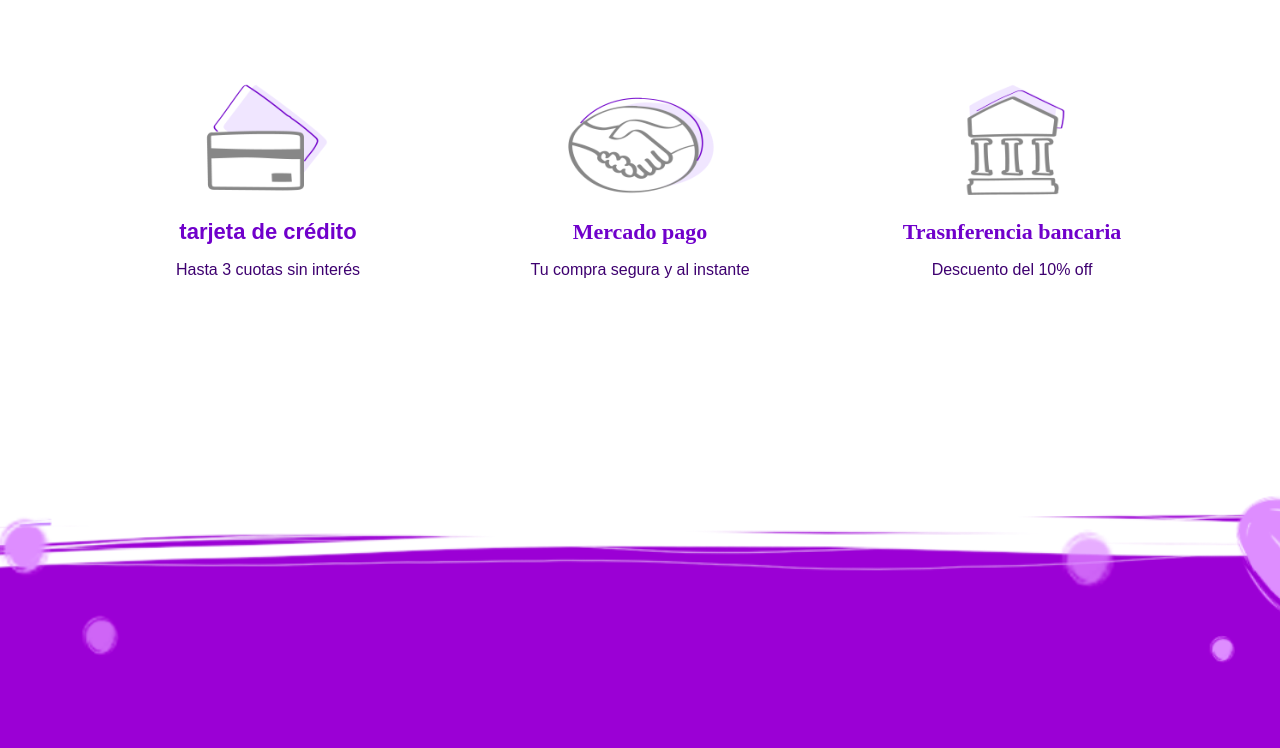
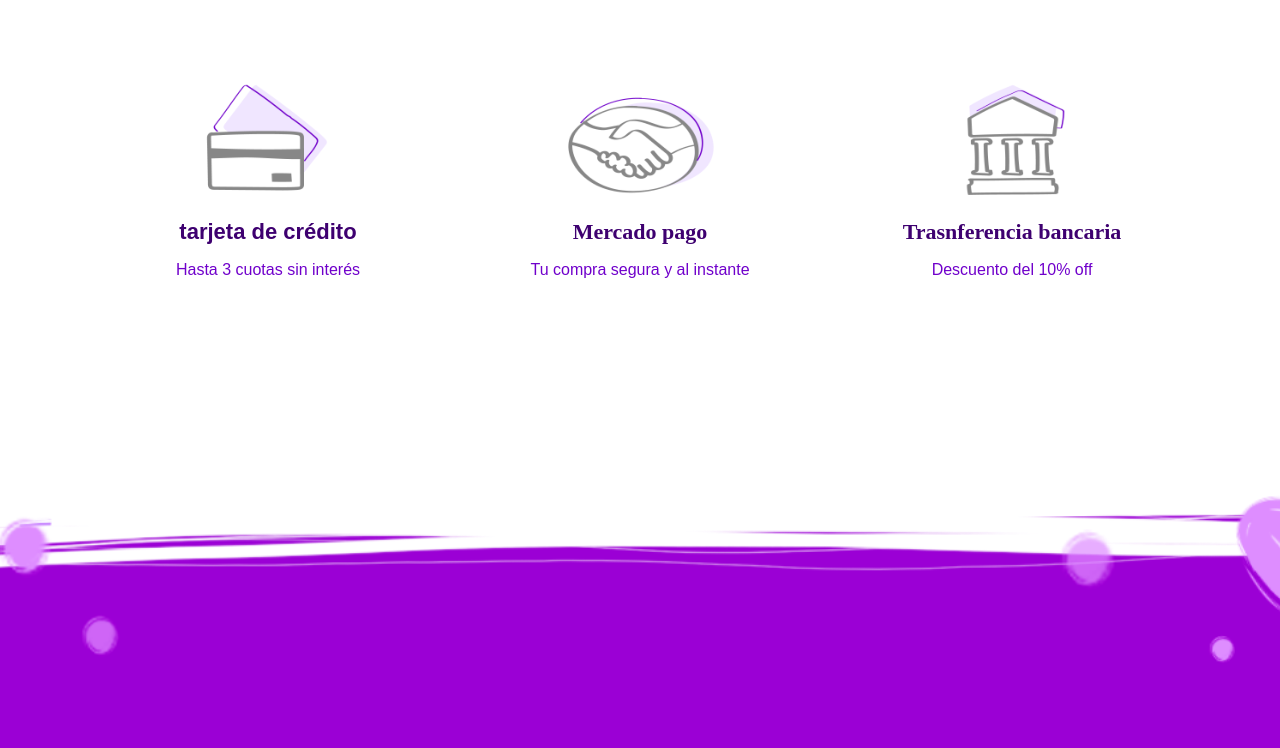
Before and after one commit to sfeiro/PLANTILLA-WEB, a plain HTML site: page about-box.html in a window 1280 px wide. Shown: the part 865-1613 px from the top of the page. Drawn offline with Linux system fonts and the light colour scheme.

Commit message:
Color medios de pago

```diff
--- a/about-box.html
+++ b/about-box.html
@@ -116,8 +116,8 @@
                 <div class="service-box blue">
                   <img src="assets/img/P1_mediodepago1.png" class="img-fluid" alt="gy-4" width=156px;
                   height= 156px;>
-                  <h4 id="titulo">tarjeta de crédito</h4>
-                  <p>Hasta 3 cuotas sin interés</p>
+                  <h4 id="titulo" style="color:#3E0070;">tarjeta de crédito</h4>
+                  <p style="color: #7000CB;">Hasta 3 cuotas sin interés</p>
 
                 </div>
               </div>
@@ -126,8 +126,8 @@
                 <div class="service-box orange">
                   <img src="assets/img/P1_mediodepago2.png" class="img-fluid" alt="gy-4" width=156px;
                   height= 156px;>
-                  <h4>Mercado pago</h4>
-                  <p>Tu compra segura y al instante</p>
+                  <h4 style="color: #3E0070;">Mercado pago</h4>
+                  <p style="color: #7000CB;">Tu compra segura y al instante</p>
 
                 </div>
               </div>
@@ -136,8 +136,8 @@
                 <div class="service-box green">
                   <img src="assets/img/P1_mediodepago3.png" class="img-fluid" alt="gy-4" width=156px;
                   height= 156px;>
-                  <h4>Trasnferencia bancaria</h4>
-                  <p>Descuento del 10% off </p>
+                  <h4 style="color: #3E0070;">Trasnferencia bancaria</h4>
+                  <p style="color: #7000CB;">Descuento del 10% off </p>
 
               </div>
 
```
